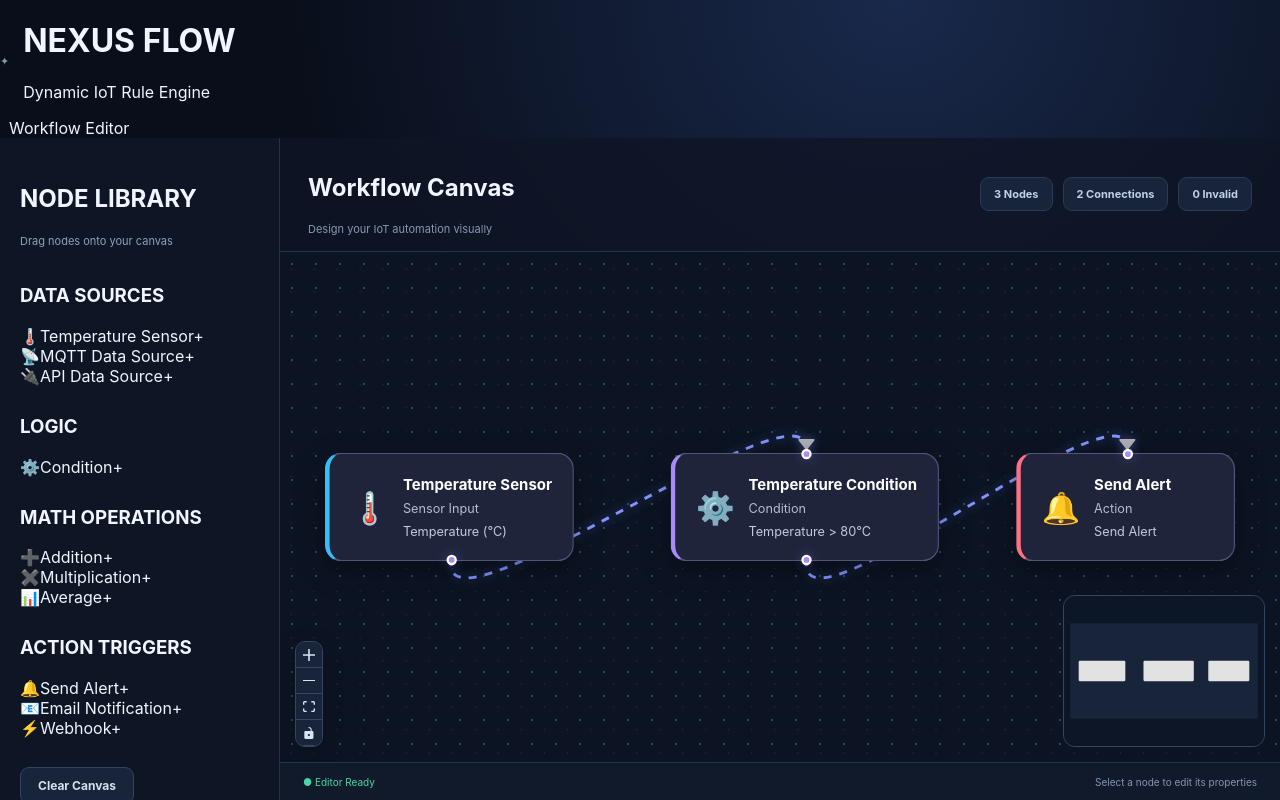
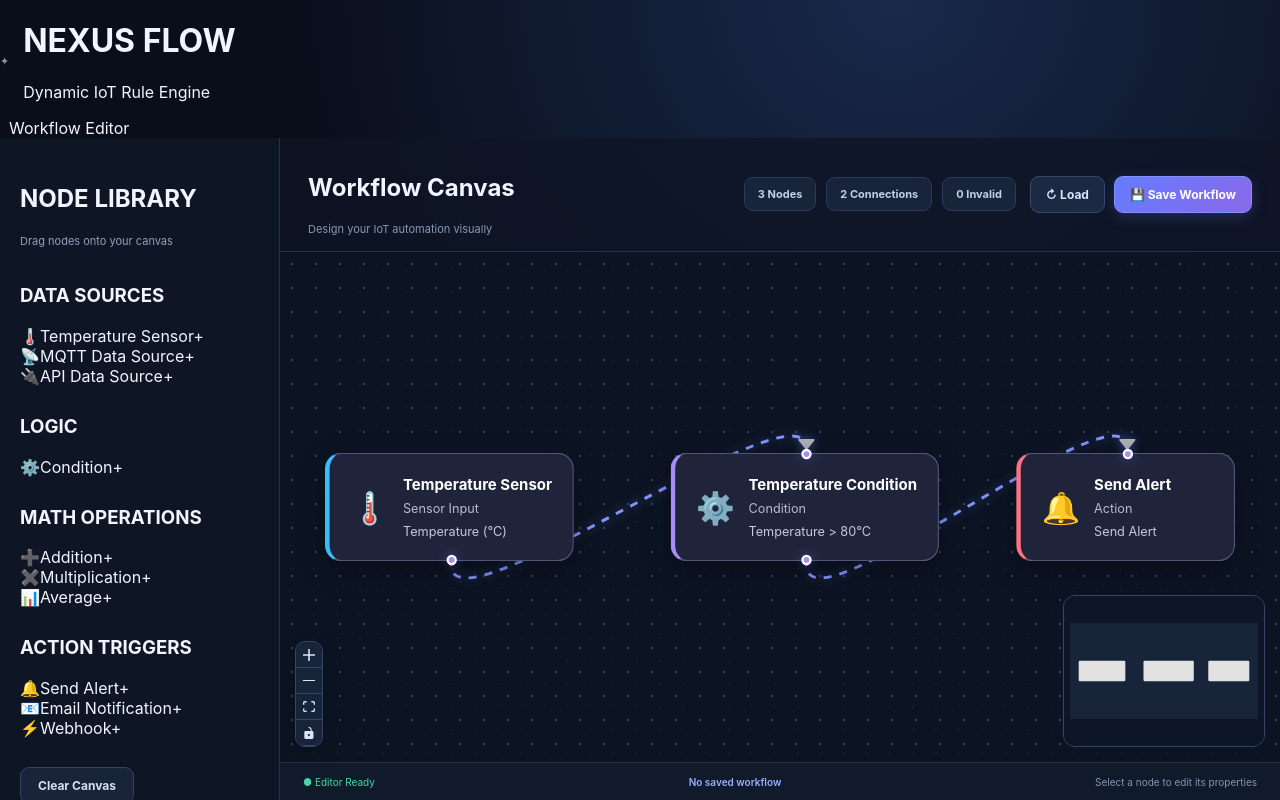
Before and after one commit to saksham-123-byte/NexusFlow, a React app in the folder frontend/: page / in a window 1280 px wide. Built offline with nearby package versions, Linux system fonts and the light colour scheme; the HTML template or start-up script is replaced by a standard one.

Commit message:
Day 8: Add workflow save and load functionality

```diff
--- a/frontend/src/App.css
+++ b/frontend/src/App.css
@@ -995,3 +995,87 @@ button {
 .validation-success {
   color: #86efac !important;
 }
+
+/* ==========================================
+   DAY 1: WORKFLOW SAVE / LOAD UI
+========================================== */
+
+.toolbar-actions {
+  display: flex;
+  align-items: center;
+  justify-content: flex-end;
+  gap: 14px;
+  flex-wrap: wrap;
+}
+
+.workflow-buttons {
+  display: flex;
+  align-items: center;
+  gap: 9px;
+}
+
+.workflow-action-button {
+  padding: 10px 15px;
+  border: 1px solid #39496b;
+  border-radius: 9px;
+  background: #1b2942;
+  color: #dce5ff;
+  font-size: 12px;
+  font-weight: 650;
+  cursor: pointer;
+  transition: all 0.2s ease;
+}
+
+.workflow-action-button:hover {
+  background: #293b5d;
+  border-color: #8195ff;
+  transform: translateY(-1px);
+}
+
+.save-workflow-button {
+  background: linear-gradient(135deg, #657cff, #8968e8);
+  border-color: #8292ff;
+  color: #ffffff;
+  box-shadow: 0 4px 15px #7185ff35;
+}
+
+.save-workflow-button:hover {
+  background: linear-gradient(135deg, #8195ff, #a184ff);
+  border-color: #b3a5ff;
+}
+
+.workflow-save-status {
+  color: #9cafff;
+  font-size: 10px;
+  font-weight: 600;
+  text-align: center;
+}
+
+@media (max-width: 900px) {
+  .toolbar-actions {
+    gap: 8px;
+  }
+
+  .workflow-buttons {
+    gap: 6px;
+  }
+
+  .workflow-action-button {
+    padding: 8px 10px;
+    font-size: 10px;
+  }
+}
+
+@media (max-width: 600px) {
+  .toolbar-actions {
+    justify-content: flex-start;
+  }
+
+  .workflow-buttons {
+    flex-wrap: wrap;
+  }
+
+  .workflow-save-status {
+    display: none;
+  }
+}
--- a/frontend/src/App.jsx
+++ b/frontend/src/App.jsx
@@ -1,3 +1,4 @@
+
 import { useCallback, useRef, useState } from 'react';
 
 import {
@@ -71,6 +72,54 @@ const initialEdges = [
     markerEnd: { type: MarkerType.ArrowClosed },
   },
 ];
+
+// ==========================================
+// DAY 1: WORKFLOW SAVE / LOAD HELPERS
+// ==========================================
+
+const WORKFLOW_STORAGE_KEY = 'nexus-flow-saved-workflow';
+const WORKFLOW_STORAGE_VERSION = 1;
+
+function readSavedWorkflow() {
+  try {
+    const savedData = localStorage.getItem(
+      WORKFLOW_STORAGE_KEY
+    );
+
+    if (!savedData) return null;
+
+    const workflow = JSON.parse(savedData);
+
+    if (
+      workflow.version !== WORKFLOW_STORAGE_VERSION ||
+      !Array.isArray(workflow.nodes) ||
+      !Array.isArray(workflow.edges)
+    ) {
+      return null;
+    }
+
+    return workflow;
+  } catch (error) {
+    console.error('Unable to read saved workflow:', error);
+    return null;
+  }
+}
+
+function writeSavedWorkflow(nodes, edges) {
+  const workflow = {
+    version: WORKFLOW_STORAGE_VERSION,
+    nodes,
+    edges,
+    savedAt: new Date().toISOString(),
+  };
+
+  localStorage.setItem(
+    WORKFLOW_STORAGE_KEY,
+    JSON.stringify(workflow)
+  );
+
+  return workflow;
+}
 
 // ==========================================
 // WEEK 2: NODE VALIDATION HELPERS
@@ -593,16 +642,36 @@ const nodeTemplates = [
 // ==========================================
 
 function App() {
+  // Restore saved workflow when the app starts.
+  const [savedWorkflow] = useState(() => readSavedWorkflow());
+
   const [nodes, setNodes, onNodesChange] =
-    useNodesState(initialNodes);
+    useNodesState(savedWorkflow?.nodes ?? initialNodes);
 
   const [edges, setEdges, onEdgesChange] =
-    useEdgesState(initialEdges);
+    useEdgesState(savedWorkflow?.edges ?? initialEdges);
 
   const [selectedNodeId, setSelectedNodeId] = useState(null);
 
+  // Day 1: Save status
+  const [saveStatus, setSaveStatus] = useState(
+    savedWorkflow
+      ? 'Saved workflow restored'
+      : 'No saved workflow'
+  );
+
   const reactFlowInstance = useRef(null);
-  const idCounter = useRef(4);
+
+  // Generate the next ID without duplicating restored node IDs.
+  const restoredNodes = savedWorkflow?.nodes ?? initialNodes;
+
+  const nextNodeId =
+    Math.max(
+      3,
+      ...restoredNodes.map((node) => Number(node.id) || 0)
+    ) + 1;
+
+  const idCounter = useRef(nextNodeId);
 
   const selectedNode = nodes.find(
     (node) => node.id === selectedNodeId
@@ -652,7 +721,9 @@ function App() {
     [nodes, edges, setEdges]
   );
 
+  // ==========================================
   // ADD NODE TO CANVAS
+  // ==========================================
 
   const addNode = (template, position) => {
     const id = String(idCounter.current++);
@@ -675,7 +746,9 @@ function App() {
     setSelectedNodeId(id);
   };
 
+  // ==========================================
   // DRAG START
+  // ==========================================
 
   const onDragStart = (event, template) => {
     event.dataTransfer.setData(
@@ -686,14 +759,18 @@ function App() {
     event.dataTransfer.effectAllowed = 'move';
   };
 
+  // ==========================================
   // DRAG OVER CANVAS
+  // ==========================================
 
   const onDragOver = (event) => {
     event.preventDefault();
     event.dataTransfer.dropEffect = 'move';
   };
 
+  // ==========================================
   // DROP NODE ON CANVAS
+  // ==========================================
 
   const onDrop = (event) => {
     event.preventDefault();
@@ -717,7 +794,9 @@ function App() {
     addNode(template, position);
   };
 
+  // ==========================================
   // UPDATE SELECTED NODE PROPERTIES
+  // ==========================================
 
   const updateNodeData = (field, value) => {
     setNodes((currentNodes) =>
@@ -735,7 +814,61 @@ function App() {
     );
   };
 
+  // ==========================================
+  // DAY 1: SAVE WORKFLOW
+  // ==========================================
+
+  const saveWorkflow = () => {
+    try {
+      writeSavedWorkflow(nodes, edges);
+
+      setSaveStatus(
+        `Workflow saved at ${new Date().toLocaleTimeString()}`
+      );
+    } catch (error) {
+      console.error('Unable to save workflow:', error);
+      setSaveStatus('Save failed. Check browser storage.');
+    }
+  };
+
+  // ==========================================
+  // DAY 1: LOAD WORKFLOW
+  // ==========================================
+
+  const loadWorkflow = () => {
+    try {
+      const workflow = readSavedWorkflow();
+
+      if (!workflow) {
+        setSaveStatus('No valid saved workflow found.');
+        return;
+      }
+
+      setNodes(workflow.nodes);
+      setEdges(workflow.edges);
+      setSelectedNodeId(null);
+
+      const highestId = Math.max(
+        3,
+        ...workflow.nodes.map(
+          (node) => Number(node.id) || 0
+        )
+      );
+
+      idCounter.current = highestId + 1;
+
+      setSaveStatus(
+        `Workflow loaded (${workflow.nodes.length} nodes)`
+      );
+    } catch (error) {
+      console.error('Unable to load workflow:', error);
+      setSaveStatus('Unable to load workflow.');
+    }
+  };
+
+  // ==========================================
   // CLEAR CANVAS
+  // ==========================================
 
   const clearCanvas = () => {
     setNodes([]);
@@ -743,7 +876,9 @@ function App() {
     setSelectedNodeId(null);
   };
 
+  // ==========================================
   // GET SELECTED NODE ICON
+  // ==========================================
 
   const getNodeIcon = (type) => {
     const icons = {
@@ -847,6 +982,9 @@ function App() {
               <p>Design your IoT automation visually</p>
             </div>
 
+            {/* DAY 1: SAVE / LOAD BUTTONS */}
+
+            <div className="toolbar-actions">
               <div className="canvas-stats">
                 <span>{nodes.length} Nodes</span>
                 <span>{edges.length} Connections</span>
@@ -860,6 +998,25 @@ function App() {
                 >
                   {invalidNodeCount} Invalid
                 </span>
+              </div>
+
+              <div className="workflow-buttons">
+                <button
+                  className="workflow-action-button"
+                  onClick={loadWorkflow}
+                  title="Load previously saved workflow"
+                >
+                  ↻ Load
+                </button>
+
+                <button
+                  className="workflow-action-button save-workflow-button"
+                  onClick={saveWorkflow}
+                  title="Save current workflow"
+                >
+                  💾 Save Workflow
+                </button>
+              </div>
             </div>
           </div>
 
@@ -901,8 +1058,14 @@ function App() {
             </ReactFlow>
           </div>
 
+          {/* DAY 1: SAVE STATUS */}
+
           <div className="canvas-footer">
             <span>● Editor Ready</span>
+
+            <span className="workflow-save-status">
+              {saveStatus}
+            </span>
 
             <span>
               Select a node to edit its properties
```
Lines whose indentation alone changed are shown as unchanged.
